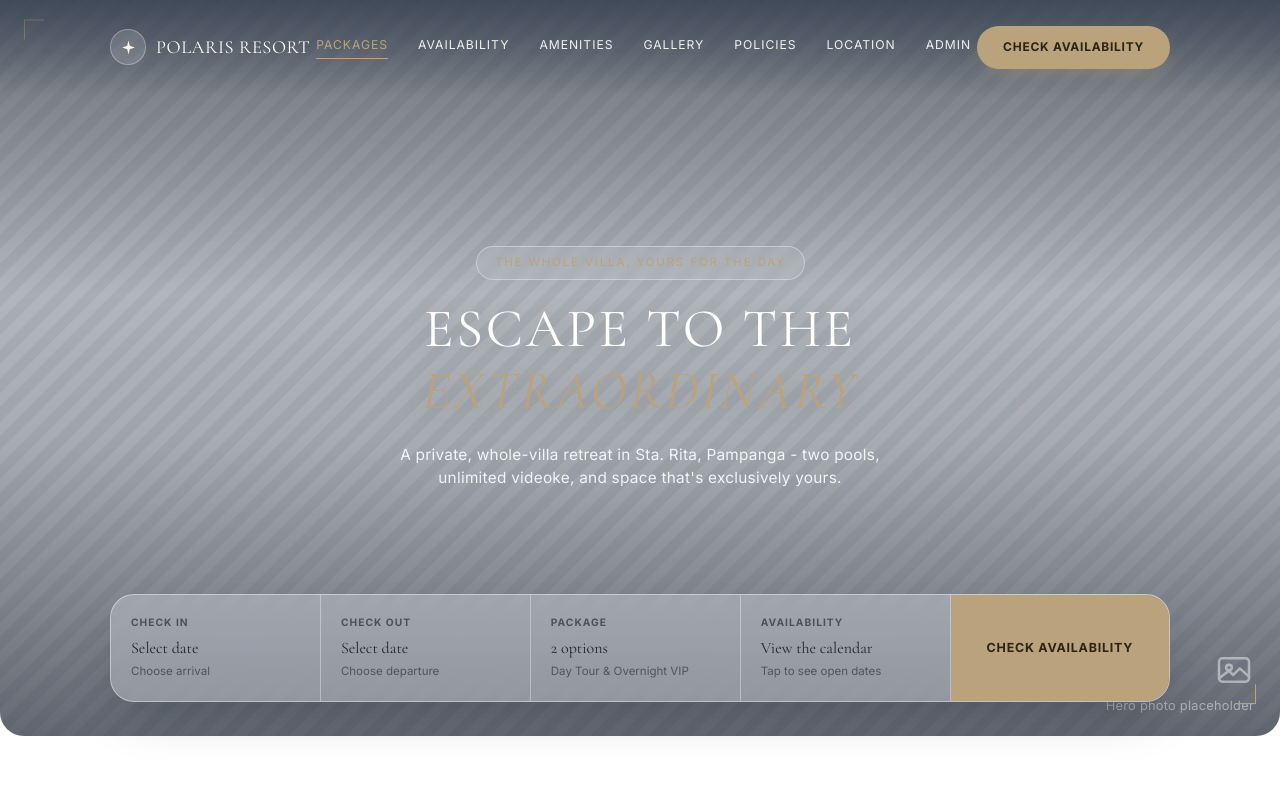
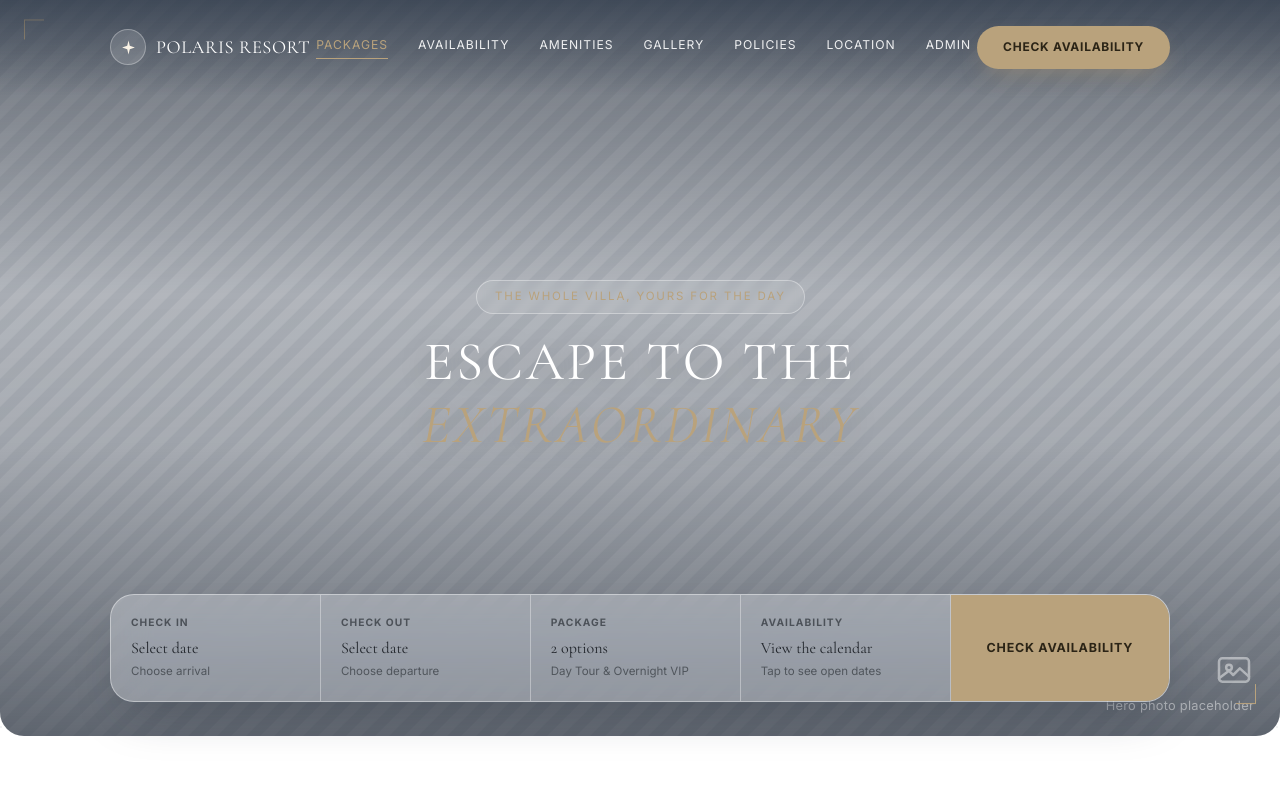
Before and after one commit to dshiddenvilla-prog/Polaris-Resort, a website: page public/index.html in a window 1280 px wide. Shown: the top 800 px of the page. Drawn offline with nearby package versions, Linux system fonts and the light colour scheme; no server answers.

Commit message:
Remove hero subtext paragraph

```diff
--- a/public/index.html
+++ b/public/index.html
@@ -483,7 +483,6 @@
     <div class="hero-copy">
       <div class="eyebrow">The Whole Villa, Yours for the Day</div>
       <h1>Escape to the <em>Extraordinary</em></h1>
-      <p>A private, whole-villa retreat in Sta. Rita, Pampanga - two pools, unlimited videoke, and space that's exclusively yours.</p>
     </div>
   </div>
 
```
